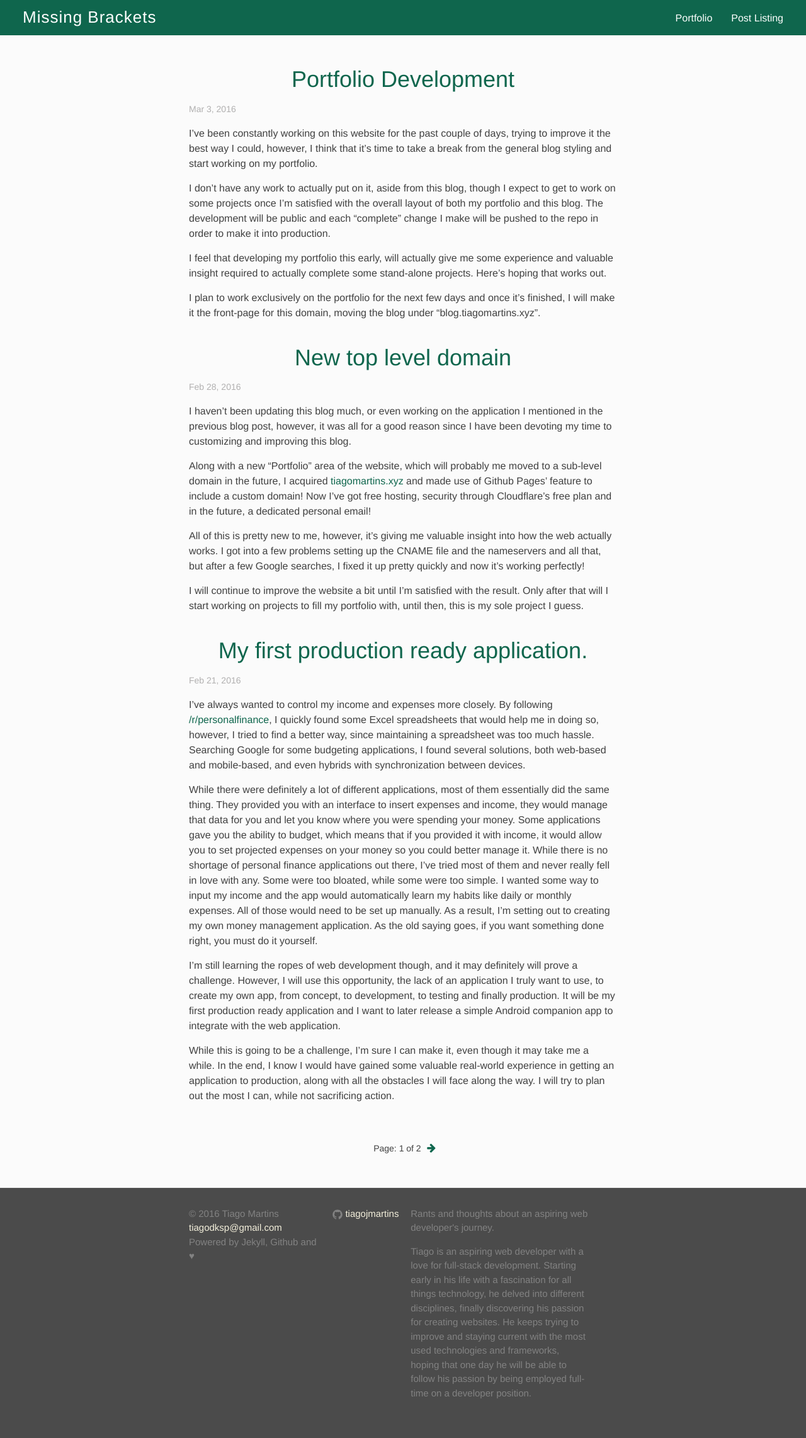
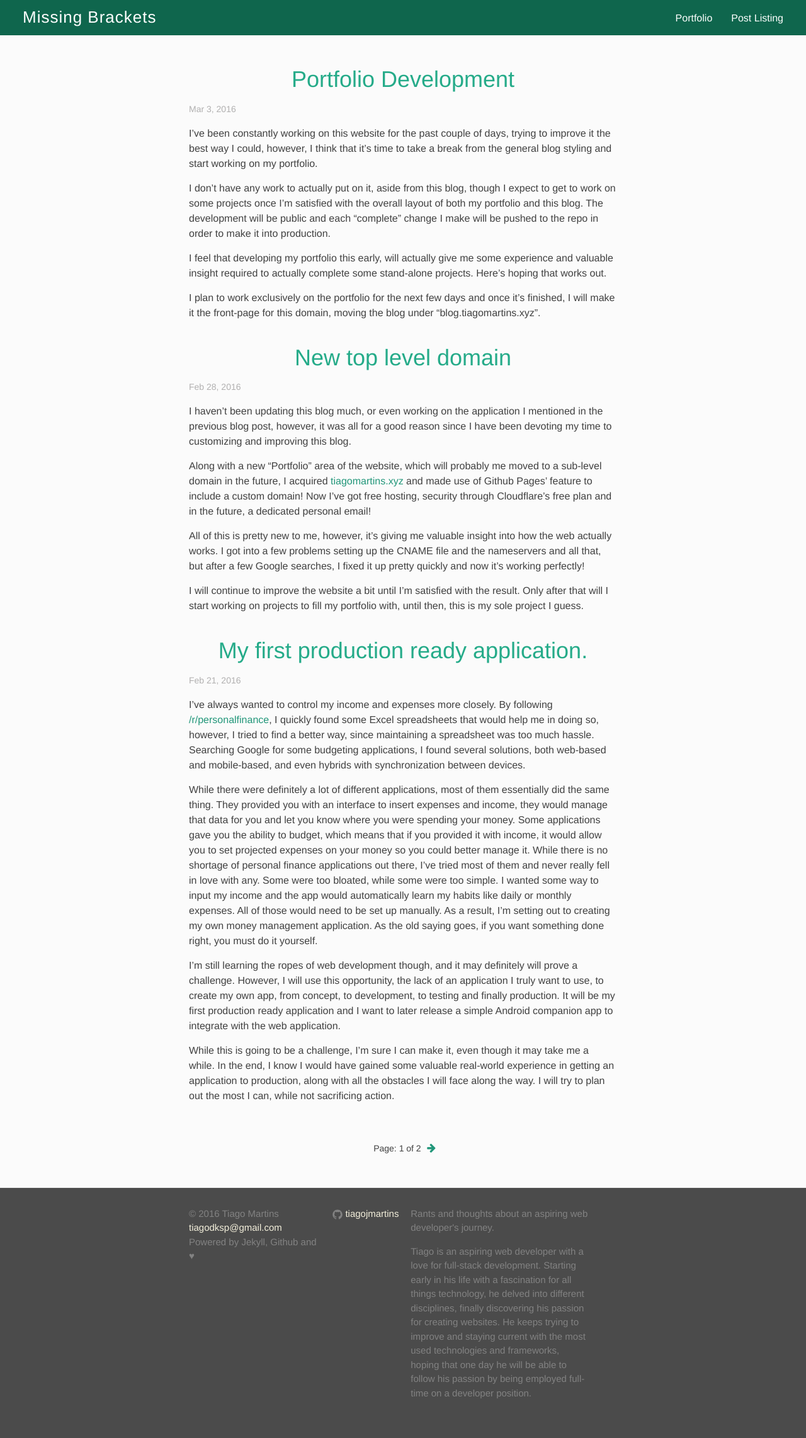
Before and after one commit to TiagoJMartins/tiagojmartins.github.io, a Jekyll site: the page built from index.html, in a window 1280 px wide. Shown: the whole page at 63% size. Built offline with Jekyll 4.4.1, drawn with Linux system fonts in a browser that asks for light colours; nearby versions of some CDN libraries; the list of posts is cut into pages by our own code.

Commit message:
Change link colors.

```diff
--- a/_sass/_base.scss
+++ b/_sass/_base.scss
@@ -91,7 +91,7 @@ h1, h2, h3, h4, h5, h6 {
  * Links
  */
 a {
-    color: $brand-color;
+    color: #219679;
     text-decoration: none;
 
     &:visited {
@@ -99,7 +99,7 @@ a {
     }
 
     &:hover {
-        color: #219679;
+        color: #25AB89;
         text-decoration: underline;
     }
 }
--- a/_sass/_layout.scss
+++ b/_sass/_layout.scss
@@ -146,6 +146,19 @@
     margin-left: 0;
     list-style: none;
 
+    > h1 {
+        > a {
+            color: #25AB89;
+
+            &:visited {
+                color: #25AB89;
+            }
+            &:hover {
+                color: #219679;
+            }
+        }
+    }
+
     > li {
         margin-bottom: $spacing-unit;
     }
```
